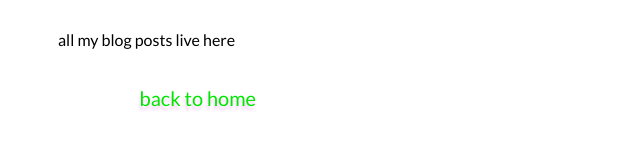
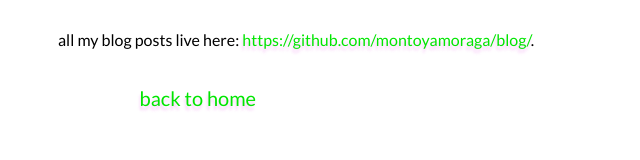
Before and after one commit to montoyamoraga/blog, a plain HTML site: page index.html in a window 1280 px wide. Shown: the whole page, without its empty margins (0-640 px from the left). Drawn offline with Linux system fonts and the light colour scheme.

Commit message:
fix link

```diff
--- a/index.html
+++ b/index.html
@@ -13,8 +13,7 @@
 </head>
 <body>
     <div id="main-text">
-       all my blog posts live here <a href="https://github.com/montoyamoraga/blog/"></a>
-
+       all my blog posts live here: <a href="https://github.com/montoyamoraga/blog/">https://github.com/montoyamoraga/blog/</a>.
     </div>
 
     <div id="back-home">
```
